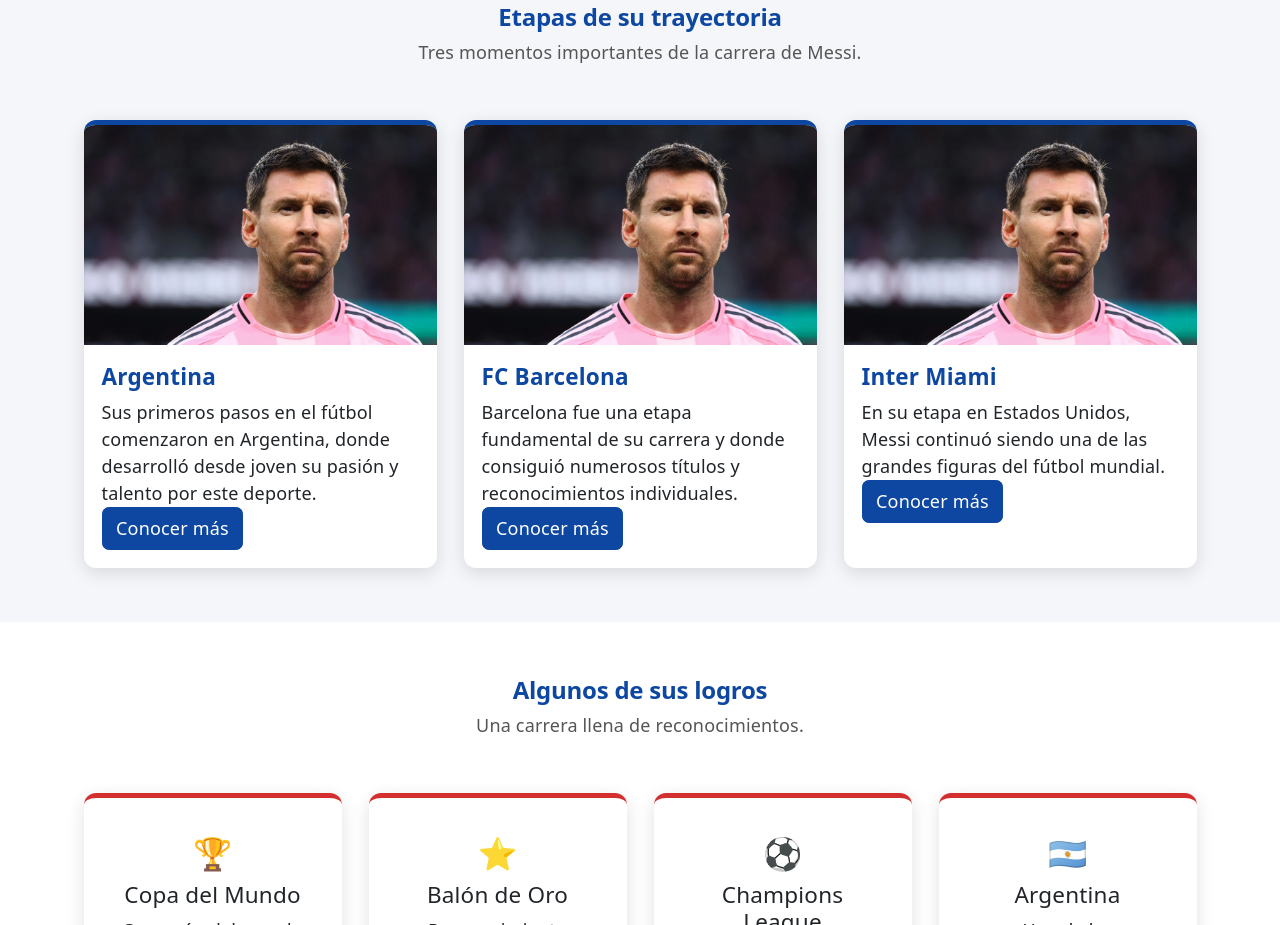
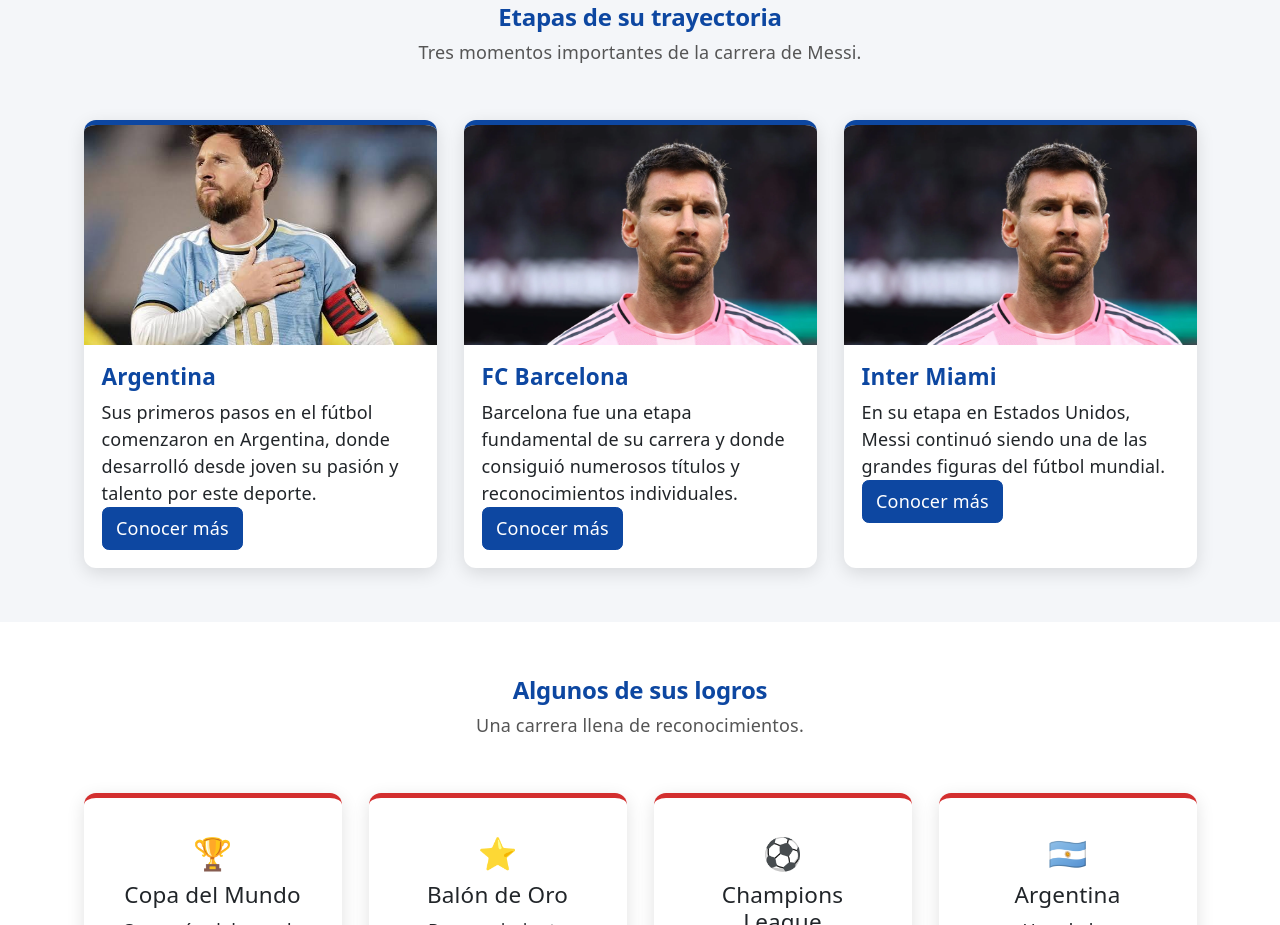
Before and after one commit to sanchezcarlosvalle-arch/Trabajo_boostrap_2, a website built with Vite: page index.html in a window 1280 px wide. Shown: the part 1118-2043 px from the top of the page. Built offline with nearby package versions, Linux system fonts and the light colour scheme.

Commit message:
Actualización página img 3

```diff
--- a/index.html
+++ b/index.html
@@ -405,7 +405,7 @@
                     <div class="card">
 
                         <img
-                            src="img/messi.webp"
+                            src="img/messi3.jpg"
                             class="card-img-top"
                             alt="Lionel Messi">
 
```
Also changed, not shown: img/messi3.jpg (added).
